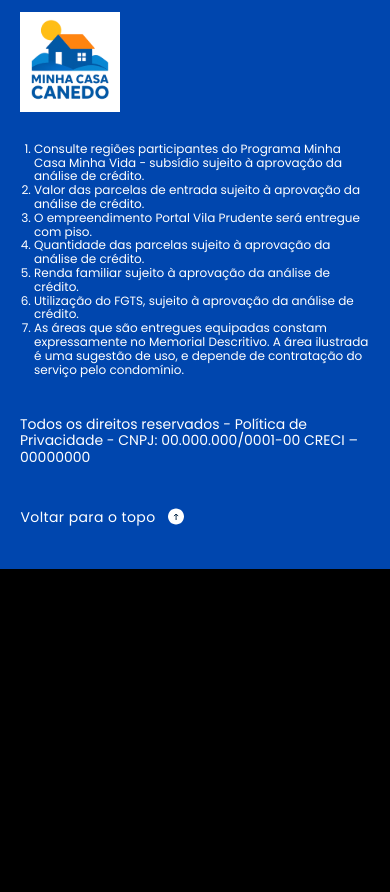
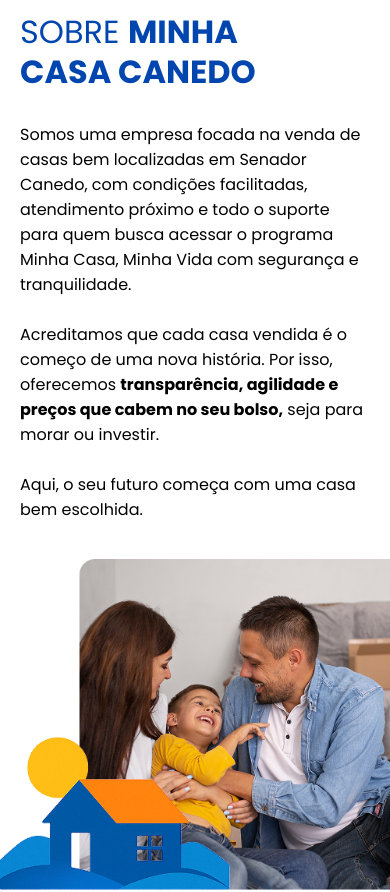
Before and after one commit to brunomy/LP-Senador-Canedo, a React (Vite) app: page / in a window 390 px wide. Shown: the part 3160-4052 px from the top of the page. Before the commit the page ends 3729 px from the top, so only its background shows below. Built offline with nearby package versions, Linux system fonts and the light colour scheme.

Commit message:
[ADD] sobreCanedo

```diff
--- a/src/App.jsx
+++ b/src/App.jsx
@@ -3,6 +3,7 @@
 import BannerRegiao from './components/BannerRegiao/BannerRegiao'
 import CasasCarousel from './components/CasasCarousel/CasasCarousel'
 import Simular from './components/Simular/Simular'
+import SobreCanedo from './components/SobreCanedo/SobreCanedo'
 import Layout from './layouts/Layout/Layout'
 
 function App() {
@@ -13,6 +14,7 @@
       <Simular />
       <CasasCarousel />
       <BannerRegiao />
+      <SobreCanedo />
     </Layout>
   )
 }
--- /dev/null
+++ b/src/components/SobreCanedo/SobreCanedo.jsx
@@ -0,0 +1,24 @@
+import './SobreCanedo.scss'
+import { Box } from '@mui/material'
+
+import sobreCanedo from './../../assets/sobreCanedo.png'
+
+export default function SobreCanedo() {
+    return (
+        <Box className="sobre_canedo">
+            <div className="container">
+                <div className="text_content">
+                    <h2>Sobre <b>minha casa Canedo</b></h2>
+                    <div>
+                        <p>Somos uma empresa focada na venda de casas bem localizadas em Senador Canedo, com condições facilitadas, atendimento próximo e todo o suporte para quem busca acessar o programa Minha Casa, Minha Vida com segurança e tranquilidade.</p>
+                        <p>Acreditamos que cada casa vendida é o começo de uma nova história. Por isso, oferecemos <b>transparência, agilidade e preços que cabem no seu bolso,</b> seja para morar ou investir.</p>
+                        <p>Aqui, o seu futuro começa com uma casa bem escolhida.</p>
+                    </div>
+                </div>
+                <div className="image">
+                    <img src={sobreCanedo} alt="" />
+                </div>
+            </div>
+        </Box>
+    )
+}
--- /dev/null
+++ b/src/components/SobreCanedo/SobreCanedo.scss
@@ -0,0 +1,119 @@
+.sobre_canedo{
+    padding: 100px 0 50px;
+
+    .container{
+        position: relative;
+        min-height: 450px;
+
+        .text_content{
+            position: relative;
+            z-index: 1;
+            width: 100%;
+            max-width: 695px;
+
+            h2{
+                text-transform: uppercase;
+                font-weight: normal;
+                font-size: 46px;
+                color: #0046AE;
+                margin: 0 0 40px;
+            }
+            >div{
+                width: 100%;
+                max-width: 630px;
+
+                p{
+                    font-size: 18px;
+                    margin: 0 0 25px;
+                    line-height: 27px;
+                }
+            }
+        }
+        .image{
+            position: absolute;
+            right: 25px;
+            top: 0;
+            width: 591px;
+            height: 431px;
+
+            img{
+                object-fit: contain;
+                object-position: center;
+                width: 100%;
+                height: 100%;
+            }
+        }
+    }
+
+    @media (max-width: 1200px){
+        .container{
+            .text_content{
+                max-width: 565px;
+
+                h2{
+                    font-size: 38px;
+                    line-height: 45px;
+                    margin: 0 0 30px;
+                }
+                >div{
+                    max-width: 510px;
+
+                    p{
+                        font-size: 16px;
+                        line-height: 25px;
+                    }
+                }
+            }
+        }
+    }
+    @media (max-width: 1100px){
+        .container{
+            min-height: initial;
+
+            .text_content{
+                max-width: calc(100% - 450px);
+            }
+            .image{
+                right: 20px;
+                width: 461px;
+                height: 340px;
+            }
+        }
+    }
+    @media (max-width: 950px){
+        padding: 60px 0 50px;
+
+        .container{
+            padding-bottom: 350px !important;
+
+            .text_content{
+                max-width: initial;
+
+                h2{
+                    font-size: 32px;
+                    line-height: 40px;
+                }
+                >div{
+                    max-width: initial;
+                }
+            }
+            .image{
+                top: initial;
+                bottom: 0;
+            }
+        }
+    }
+    @media (max-width: 550px){
+        .container{
+            .text_content{
+                h2{
+                    max-width: 250px;
+                }
+            }
+            .image{
+                right: initial;
+                left: -4px;
+            }
+        }
+    }
+}
```
Also changed, not shown: src/assets/sobreCanedo.png (added).
